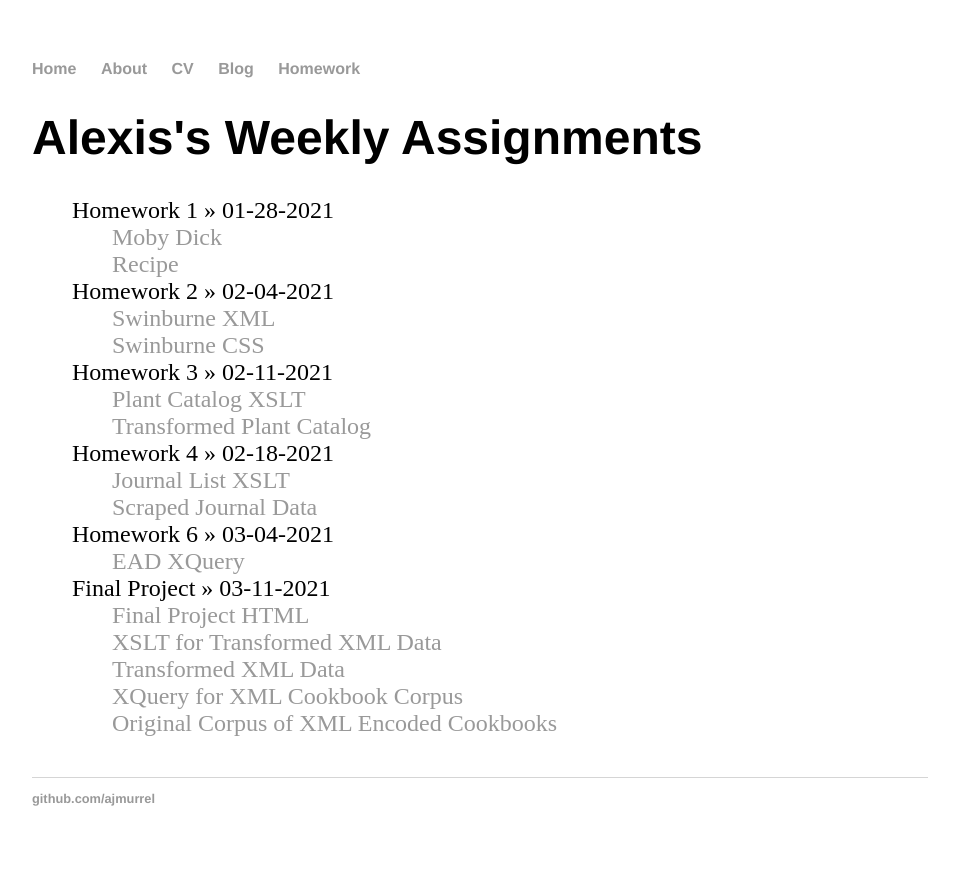
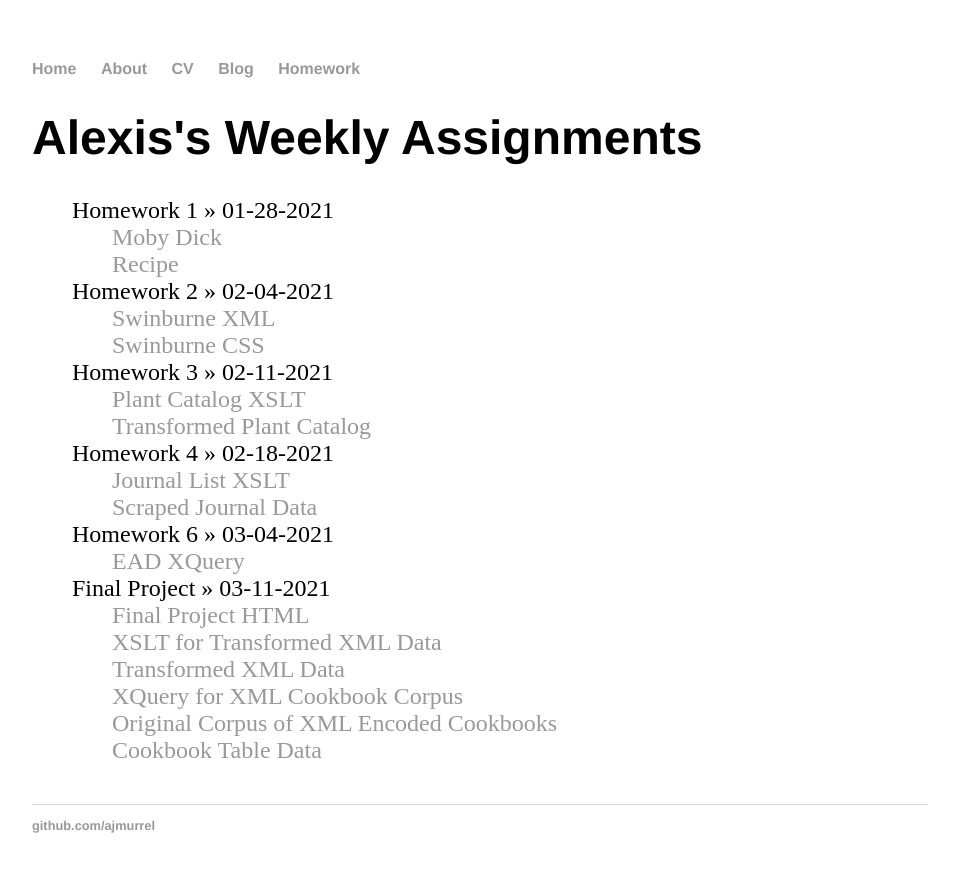
Before and after one commit to ajmurrel/ajmurrel.github.io, a Jekyll site: the page built from homework/index.html, in a window 1280 px wide. Shown: the top 872 px of the page, without its empty margins (160-1119 px from the left). Built offline with Jekyll 4.4.1, drawn with Linux system fonts in a browser that asks for light colours.

Commit message:
Update index.html

```diff
--- a/homework/index.html
+++ b/homework/index.html
@@ -29,5 +29,6 @@ title: Alexis's Weekly Assignments
 		<ul><li><a href="/homework/final-project.xml" title="Transformed XML Data">Transformed XML Data</a></li></ul>
 		<ul><li><a href="/homework/final-project.xquery" title="XQuery for XML Cookbook Corpus">XQuery for XML Cookbook Corpus</a></li></ul>
 		<ul><li><a href="/homework/cookbook_textencoded" title="Original Corpus of XML Encoded Cookbooks">Original Corpus of XML Encoded Cookbooks</a></li></ul>
+		<ul><li><a href="/homework/cookbook-table-data" title="Cookbook Table Data">Cookbook Table Data</a></li></ul
 	    </li>
 	</ul>
```
